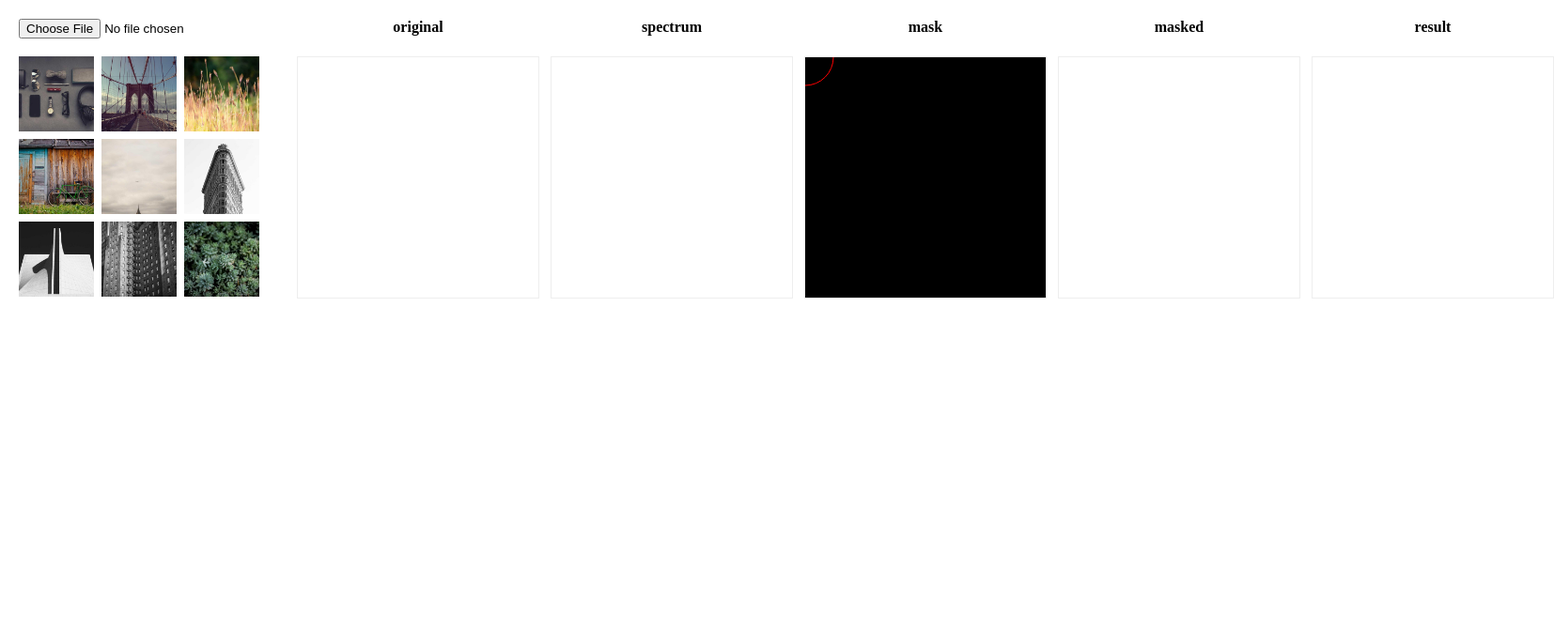
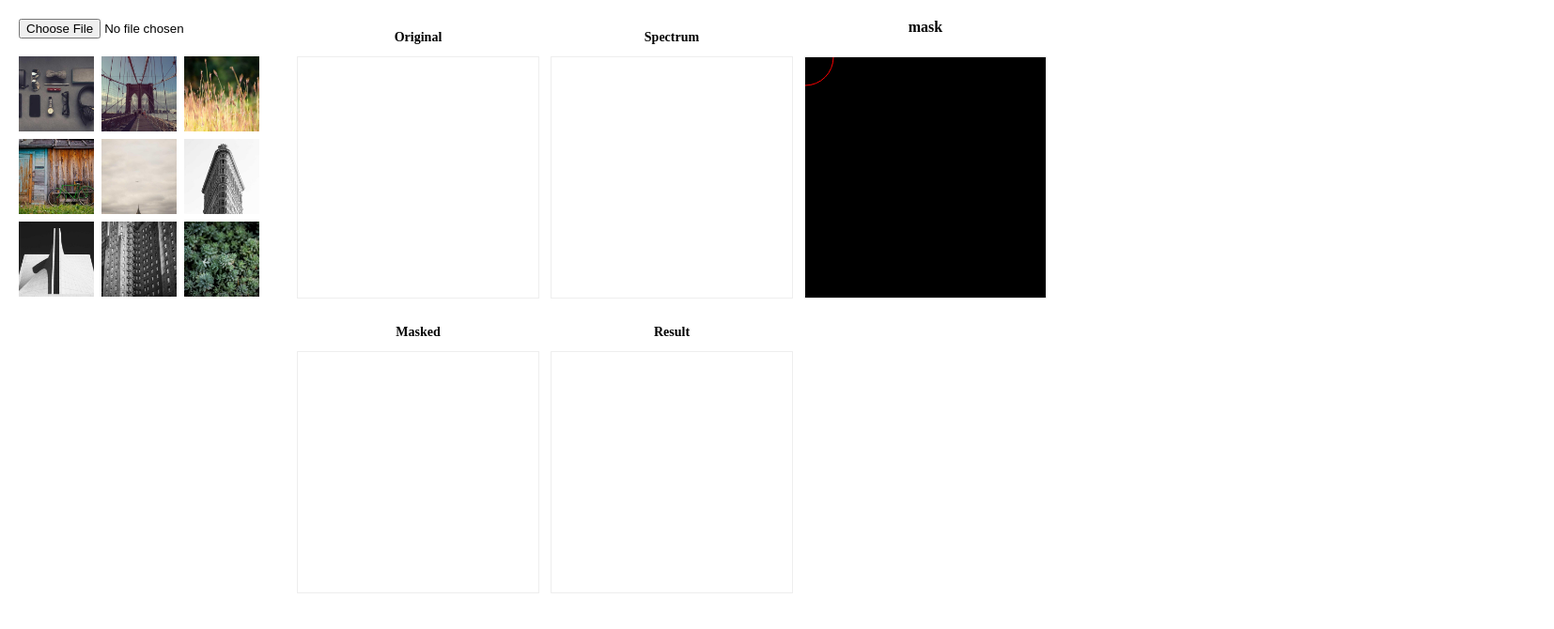
Before and after one commit to iahu/image-2d-fft, a React (Vite) app: page / in a window 1280 px wide. Shown: the top 670 px of the page at 94% size, 1654 px wide, since content can reach past the window. Built offline with nearby package versions, Linux system fonts and the light colour scheme.

Commit message:
refactor: 抽出 Renderer 组件

```diff
--- a/src/app.css
+++ b/src/app.css
@@ -20,7 +20,8 @@ body {
 .canvas-list {
   user-select: none;
   display: flex;
-  column-gap: 12px;
+  flex-wrap: wrap;
+  gap: 12px;
 }
 
 .input-box {
--- a/src/app.tsx
+++ b/src/app.tsx
@@ -3,20 +3,18 @@ import { useState } from 'react';
 import './app.css';
 import { FileInput } from './components/file-input';
 import { Mask } from './components/mask';
-import { Masked } from './components/masked';
-import { Original } from './components/original';
-import { Spectrum } from './components/spectrum';
-import { buildPixels, getChannels } from './components/spectrum/get-channels';
+import { Renderer } from './components/renderer';
+import { buildPixels, getChannels } from './helpers/get-channels';
 import { fft2 } from './fft2';
 import { reshape } from './helpers';
 import { imageResize } from './helpers/image-resize';
-import { Result } from './components/result';
 
 export const App = () => {
   const [imageData, setImageData] = useState<ImageData>();
   const [spectrumData, setSpectrumData] = useState<ImageData>();
   const [masked, setMasked] = useState<ImageData | undefined>();
   const [result, setResult] = useState<ImageData | undefined>();
+  const [spectrums, setSpectrums] = useState<number[][][]>();
 
   const handleImageChange = (data: ImageData) => {
     const resizedImage = imageResize(data);
@@ -32,6 +30,7 @@ export const App = () => {
     const spectrumPixels = buildPixels([...realFlatSpectrum, a]);
 
     const spectrumData = new ImageData(Uint8ClampedArray.from(spectrumPixels), width, height);
+    setSpectrums(spectrum);
     setSpectrumData(spectrumData);
     setMasked(spectrumData);
   };
@@ -55,11 +54,11 @@ export const App = () => {
       </div>
 
       <div className="canvas-list">
-        <Original className="canvas-box" data={imageData} />
-        <Spectrum className="canvas-box" data={spectrumData} />
+        <Renderer className="canvas-box" data={imageData} title="Original" />
+        <Renderer className="canvas-box" data={spectrumData} title="Spectrum" />
         <Mask className="canvas-box" data={imageData} onChange={handleMaskChange} />
-        <Masked className="canvas-box" data={masked} />
-        <Result className="canvas-box" data={result} />
+        <Renderer className="canvas-box" data={masked} title="Masked" />
+        <Renderer className="canvas-box" data={result} title="Result" />
       </div>
     </div>
   );
--- /dev/null
+++ b/src/components/renderer/index.module.css
@@ -0,0 +1,8 @@
+.title {
+  display: flex;
+  align-items: center;
+  justify-content: center;
+  font-size: 14px;
+  font-weight: bold;
+  height: 40px;
+}
--- a/src/components/masked/index.tsx
+++ b/src/components/renderer/index.tsx
@@ -1,26 +1,28 @@
 import { useEffect, useRef, useState, type CSSProperties, type FC } from 'react';
+import styles from './index.module.css';
 
-export type MaskedProps = {
+export type RendererProps = {
   className?: string;
   style?: CSSProperties;
+  title?: string;
   data: ImageData | undefined;
 };
 
-export const Masked: FC<MaskedProps> = (props) => {
-  const { className, style, data } = props;
+export const Renderer: FC<RendererProps> = (props) => {
+  const { className, style, title, data } = props;
   const [canvas, setCanvas] = useState<HTMLCanvasElement | null>();
 
   useEffect(() => {
-    if (!data || !canvas) return;
+    if (!canvas || !data) return;
 
     canvas.width = data.width;
     canvas.height = data.height;
     canvas.getContext('2d')?.putImageData(data, 0, 0);
-  }, [data, canvas]);
+  }, [canvas, data]);
 
   return (
-    <div className={[className, 'masked'].join(' ')} style={style}>
-      <div className="input-box">masked</div>
+    <div className={[className, 'renderer'].join(' ')} style={style}>
+      <div className={styles.title}>{title}</div>
       <canvas ref={setCanvas} />
     </div>
   );
--- a/src/components/result/index.tsx
+++ /dev/null
@@ -1,29 +0,0 @@
-import { useEffect, useRef, type CSSProperties, type FC } from 'react';
-
-export type ResultProps = {
-  className?: string;
-  style?: CSSProperties;
-  data: ImageData | undefined;
-};
-
-export const Result: FC<ResultProps> = (props) => {
-  const { className, style, data } = props;
-  const canvasRef = useRef<HTMLCanvasElement>(null);
-
-  useEffect(() => {
-    if (!data) return;
-    const canvas = canvasRef.current;
-    if (!canvas) return;
-
-    canvas.width = data.width;
-    canvas.height = data.height;
-    canvas.getContext('2d')?.putImageData(data, 0, 0);
-  }, []);
-
-  return (
-    <div className={[className, 'result'].join(' ')} style={style}>
-      <div className="input-box">result</div>
-      <canvas ref={canvasRef} />
-    </div>
-  );
-};
--- a/src/components/spectrum/index.tsx
+++ /dev/null
@@ -1,41 +0,0 @@
-import { fft2 } from '@/fft2';
-import { reshape } from '@/helpers';
-import FFT from 'fft.js';
-import { useEffect, useRef, type CSSProperties, type FC } from 'react';
-import { buildPixels, getChannels } from './get-channels';
-
-export type SpectrumProps = {
-  className?: string;
-  style?: CSSProperties;
-  data: ImageData | undefined;
-};
-
-export const Spectrum: FC<SpectrumProps> = (props) => {
-  const { className, style, data } = props;
-  const ref = useRef<HTMLCanvasElement>(null);
-  const ctx = ref.current?.getContext('2d')!;
-
-  useEffect(() => {
-    if (!data) return;
-    const [r, g, b, a] = getChannels(data);
-    const { width = 0, height = 0 } = data!;
-
-    ctx.canvas.width = width;
-    ctx.canvas.height = height;
-
-    const spectrum = [r, g, b].map((c) => fft2(reshape(c, [width, height])));
-    const flatSpectrum = spectrum.map((x) => x.flat());
-    const fft = new FFT(flatSpectrum[0].length / 2);
-    const realFlatSpectrum = flatSpectrum.map((x) => fft.fromComplexArray(x));
-    const pixels = buildPixels([...realFlatSpectrum, a]);
-
-    ctx.putImageData(new ImageData(Uint8ClampedArray.from(pixels), width, height), 0, 0);
-  }, [data]);
-
-  return (
-    <div className={[className, 'spectrum'].join(' ')} style={style}>
-      <div className="input-box">spectrum</div>
-      <canvas ref={ref} />
-    </div>
-  );
-};
```
Also changed, not shown: .prettierrc.js (added), src/helpers/get-channels.ts (renamed from src/components/spectrum/get-channels.ts), 1 other file (tests, documents, lock files or other folders).
